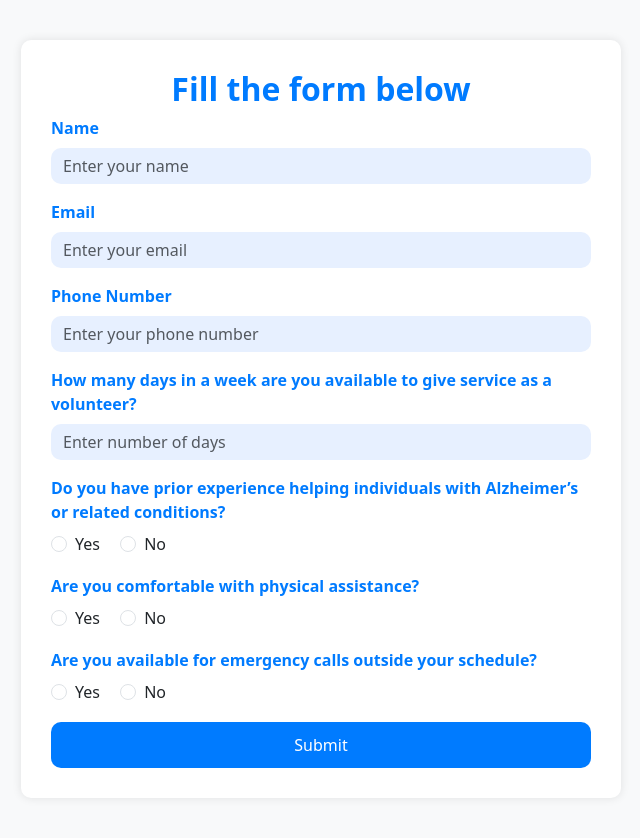
After one commit to shazaibabubashar2210/AlzheimerCareHubPlatform, an ASP.NET MVC app: template AlzhCareHub/Views/Volunteer/Volunteer.cshtml in a window 1280 px wide. The commit adds this page. Shown: the whole page, without its empty margins (319-959 px from the left). Run offline with ASP.NET Core 8 and stand-ins for ASP.NET MVC 5, Linux system fonts and the light colour scheme; the template is opened without the code that fills it, so the values that code supplies are empty; the project's own start-up code is not run, and a stand-in starts its controllers and pages; some libraries are stand-ins or nearby versions.

Commit message:
I am change the structure due to the requirements now only authentication required for caregiver and only registration required for volunteer

```diff
--- a/AlzhCareHub/Program.cs
+++ b/AlzhCareHub/Program.cs
@@ -45,6 +45,6 @@ app.UseAuthorization();
 
 app.MapControllerRoute(
     name: "default",
-    pattern: "{controller=Auth}/{action=Login}/{id?}");
+    pattern: "{controller=Auth}/{action=CaregiverDashboard}/{id?}");
 
 app.Run();
--- /dev/null
+++ b/AlzhCareHub/Views/Volunteer/Volunteer.cshtml
@@ -0,0 +1,134 @@
+@{
+    Layout = "";
+}
+<!DOCTYPE html>
+<html lang="en">
+<head>
+    <meta charset="UTF-8">
+    <meta name="viewport" content="width=device-width, initial-scale=1">
+    <title>Volunteer Signup Form</title>
+    <link href="https://cdn.jsdelivr.net/npm/bootstrap@5.3.0/dist/css/bootstrap.min.css" rel="stylesheet">
+
+    <title>Volunteer Registration</title>
+    <style>
+        body {
+            background-color: #f8f9fa;
+        }
+
+        .form-container {
+            max-width: 600px;
+            background: white;
+            padding: 30px;
+            border-radius: 10px;
+            box-shadow: 0 0 10px rgba(0, 0, 0, 0.1);
+            margin: 40px auto;
+        }
+
+        .form-title {
+            color: #007bff;
+            font-weight: bold;
+        }
+
+        .form-label {
+            font-weight: 600;
+            color: #007bff;
+        }
+
+        .form-control {
+            background-color: #e7f0ff;
+            border: none;
+            border-radius: 10px;
+        }
+
+        .btn-blue {
+            background-color: #007bff;
+            color: white;
+            border-radius: 10px;
+            padding: 10px;
+            width: 100%;
+        }
+
+            .btn-blue:hover {
+                background-color:transparent;
+                border: 1px solid #007bff;
+            }
+    </style>
+</head>
+<body>
+
+    <div class="container">
+        <div class="form-container">
+            <h2 class="form-title text-center">Fill the form below</h2>
+
+            <form>
+                <!-- Name -->
+                <div class="mb-3">
+                    <label class="form-label">Name</label>
+                    <input type="text" class="form-control" placeholder="Enter your name" required>
+                </div>
+
+                <!-- Email -->
+                <div class="mb-3">
+                    <label class="form-label">Email</label>
+                    <input type="email" class="form-control" placeholder="Enter your email" required>
+                </div>
+
+                <!-- Phone Number -->
+                <div class="mb-3">
+                    <label class="form-label">Phone Number</label>
+                    <input type="tel" class="form-control" placeholder="Enter your phone number" required>
+                </div>
+
+                <!-- Availability -->
+                <div class="mb-3">
+                    <label class="form-label">How many days in a week are you available to give service as a volunteer?</label>
+                    <input type="number" class="form-control" placeholder="Enter number of days" required>
+                </div>
+
+                <div class="mb-3">
+                    <label class="form-label">Do you have prior experience helping individuals with Alzheimer’s or related conditions?</label><br>
+                    <div class="form-check form-check-inline">
+                        <input class="form-check-input" type="radio" name="experience" value="yes" required>
+                        <label class="form-check-label">Yes</label>
+                    </div>
+                    <div class="form-check form-check-inline">
+                        <input class="form-check-input" type="radio" name="experience" value="no">
+                        <label class="form-check-label">No</label>
+                    </div>
+                </div>
+
+                <div class="mb-3">
+                    <label class="form-label">Are you comfortable with physical assistance?</label><br>
+                    <div class="form-check form-check-inline">
+                        <input class="form-check-input" type="radio" name="physical_assistance" value="yes" required>
+                        <label class="form-check-label">Yes</label>
+                    </div>
+                    <div class="form-check form-check-inline">
+                        <input class="form-check-input" type="radio" name="physical_assistance" value="no">
+                        <label class="form-check-label">No</label>
+                    </div>
+                </div>
+
+                <div class="mb-3">
+                    <label class="form-label">Are you available for emergency calls outside your schedule?</label><br>
+                    <div class="form-check form-check-inline">
+                        <input class="form-check-input" type="radio" name="emergency_calls" value="yes" required>
+                        <label class="form-check-label">Yes</label>
+                    </div>
+                    <div class="form-check form-check-inline">
+                        <input class="form-check-input" type="radio" name="emergency_calls" value="no">
+                        <label class="form-check-label">No</label>
+                    </div>
+                </div>
+
+                <!-- Submit Button -->
+                <div class="text-center">
+                    <button type="submit" class="btn btn-blue">Submit</button>
+                </div>
+            </form>
+        </div>
+    </div>
+
+    <script src="https://cdn.jsdelivr.net/npm/bootstrap@5.3.0/dist/js/bootstrap.bundle.min.js"></script>
+</body>
+</html>
```
Also changed, not shown: AlzhCareHub/Controllers/AboutUsController.cs (added, +13 -0 lines), AlzhCareHub/Controllers/AuthController.cs (+10 -27 lines), AlzhCareHub/Controllers/DonationController.cs (added, +12 -0 lines), AlzhCareHub/Controllers/VolunteerController.cs (added, +12 -0 lines), AlzhCareHub/Models/FirebaseAuthHelper.cs (+8 -5 lines), AlzhCareHub/Views/AboutUs/Index.cshtml (added, +34 -0 lines), AlzhCareHub/Views/Auth/CaregiverDashboard.cshtml (+0 -27 lines), AlzhCareHub/Views/Auth/Register.cshtml (+2 -18 lines), AlzhCareHub/Views/Donation/Donate.cshtml (added, +105 -0 lines), AlzhCareHub/Views/Shared/_AboutUs.cshtml (added, +71 -0 lines), AlzhCareHub/Views/Shared/_CaregiverLayout.cshtml (+19 -5 lines), AlzhCareHub/Views/Shared/_Donation.cshtml (added, +71 -0 lines).
